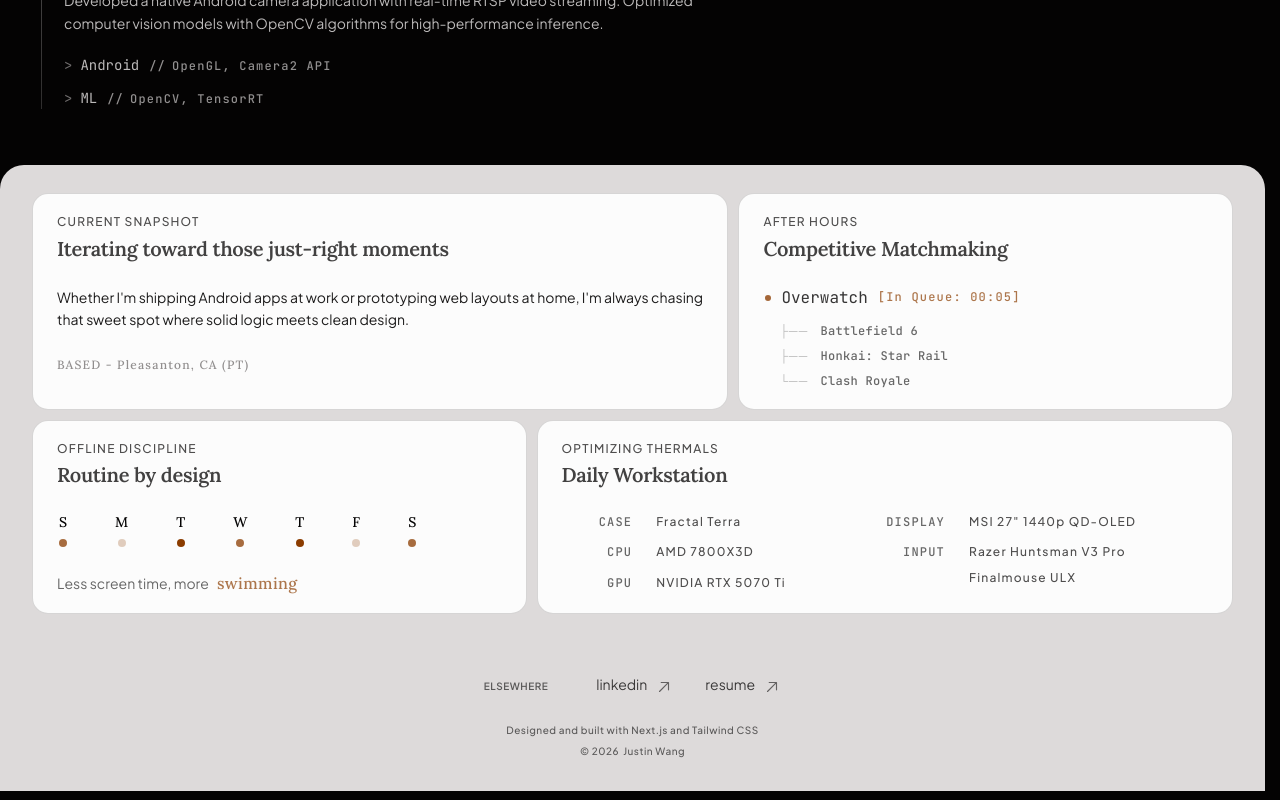
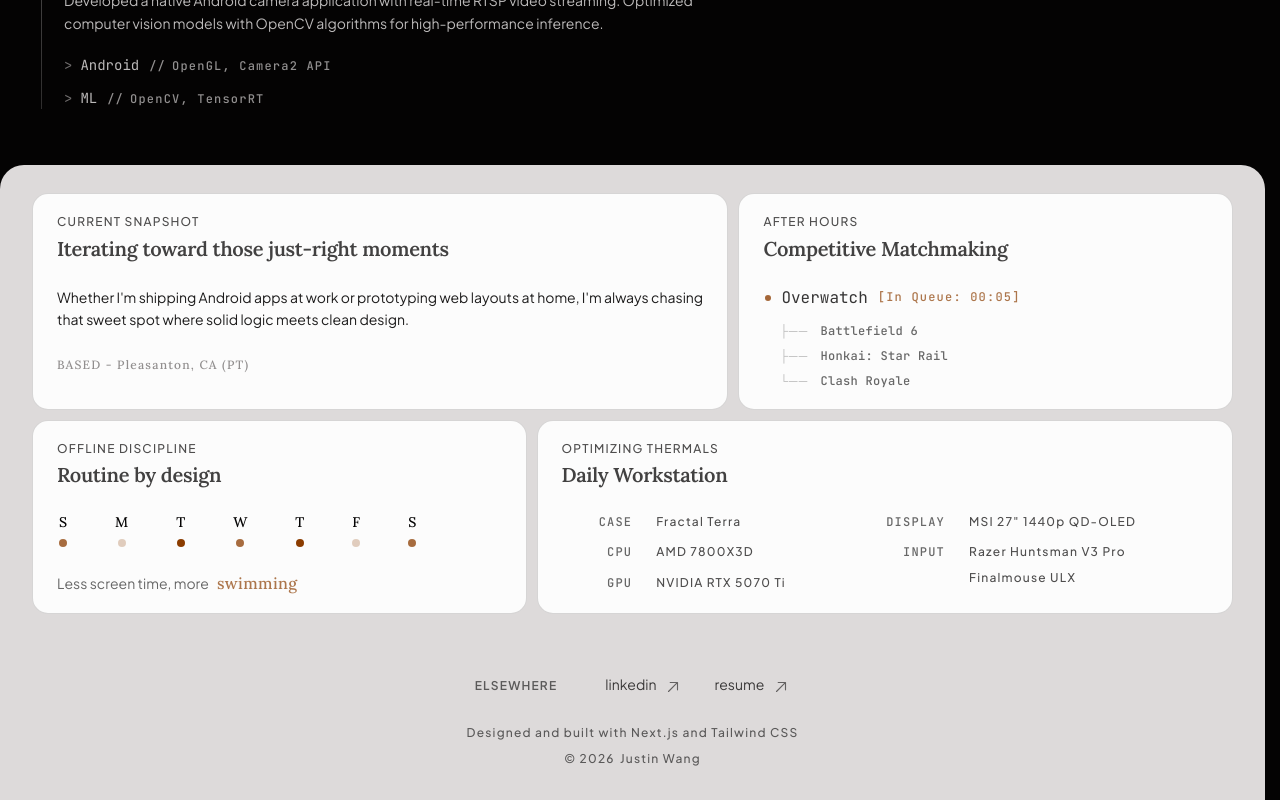
Before and after one commit to jwang9228/personal-site, a Next.js app: page / in a window 1280 px wide. Shown: the part 1757-2557 px from the top of the page. Built offline with nearby package versions, Linux system fonts and the light colour scheme.

Commit message:
Remove micro typescale for text sizes

```diff
--- a/src/app/components/navigation/Footer.tsx
+++ b/src/app/components/navigation/Footer.tsx
@@ -9,7 +9,7 @@ export default function Footer() {
       border-t laptop:border-t-0 border-primary-muted/25
       gap-7 px-6 laptop:px-0 layout-py laptop:py-8'>
       <div className='flex justify-between items-baseline gap-x-12'>
-        <span className='text-micro text-background/60 font-semibold uppercase'>
+        <span className='text-xs text-background/60 font-semibold uppercase'>
           {FOOTER_NAV.label}
         </span>
         <nav className='flex gap-8'>
@@ -32,7 +32,7 @@ export default function Footer() {
         </nav>
       </div>
       <div className='flex flex-col gap-y-1.5
-        text-micro text-background/60 tablet:text-center'>
+        text-xs text-background/60 tablet:text-center'>
         {DESIGN_STATEMENT}
         <span>
           {COPYRIGHT} <span className='pl-0.5'>{DEV_NAME}</span>
--- a/src/app/globals.css
+++ b/src/app/globals.css
@@ -20,11 +20,6 @@
 
 /* Typescale */
 @theme {
---text-micro: 0.625rem; /* 10px */
-  --text-micro--font-weight: 500;
-  --text-micro--line-height: 1.5;
-  --text-micro--letter-spacing: 0.05em;
-
   --text-xs: 0.75rem; /* 12px */
   --text-xs--font-weight: 500;
   --text-xs--line-height: 1.6;
```
